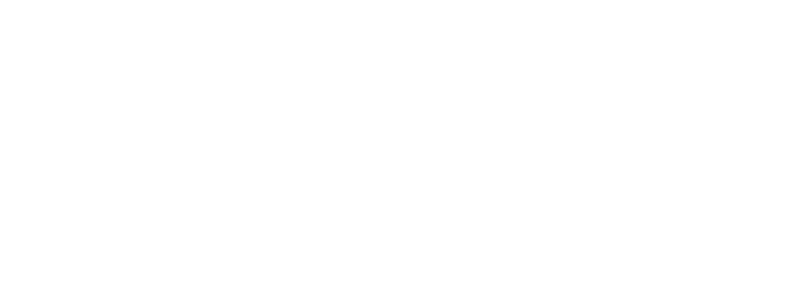
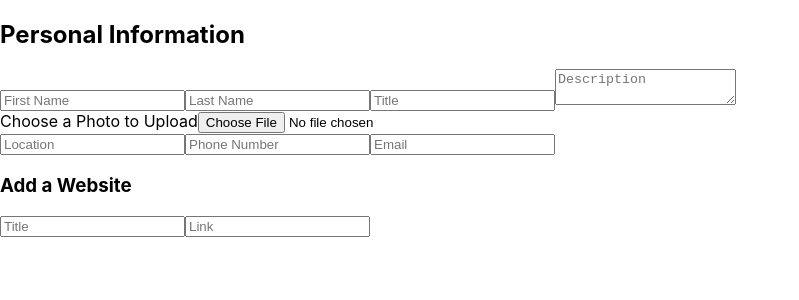
Before and after one commit to lindsaysofia/cv-project, a React (Create React App) app: page / in a window 1280 px wide. Shown: the top 300 px of the page, without its empty margins (0-799 px from the left). Built offline with nearby package versions, Linux system fonts and the light colour scheme.

Commit message:
started on PersonalInformationInput component

```diff
--- a/src/components/PersonalInformationInput.js
+++ b/src/components/PersonalInformationInput.js
@@ -1,6 +1,48 @@
+import WebsiteInput from "./WebsiteInput";
+
 function PersonalInformationInput() {
   return (
     <div>
+      <h2>Personal Information</h2>
+      <input
+        placeholder="First Name"
+        type="text"
+      />
+      <input
+        placeholder="Last Name"
+        type="text"
+      />
+      <input
+        placeholder="Title"
+        type="text"
+      />
+      <textarea
+        placeholder="Description"
+        type="text"
+      ></textarea>
+      <div>
+        <label for="photo">Choose a Photo to Upload</label>
+        <input
+          id="photo"
+          name="photo"
+          placeholder="Title"
+          type="file"
+          accept=".jpg, .jpeg, .png"
+        />
+      </div>
+      <input
+        placeholder="Location"
+        type="text"
+      />
+      <input
+        placeholder="Phone Number"
+        type="text"
+      />
+      <input
+        placeholder="Email"
+        type="text"
+      />
+      <WebsiteInput />
     </div>
   );
 }
--- /dev/null
+++ b/src/components/WebsiteInput.js
@@ -0,0 +1,18 @@
+function WebsiteInput() {
+  return (
+    <div>
+      <h3>Add a Website</h3>
+      <input
+        placeholder="Title"
+        type="text"
+      />
+      <input
+        placeholder="Link"
+        type="text"
+      />
+
+    </div>
+  );
+}
+
+export default WebsiteInput;
```
